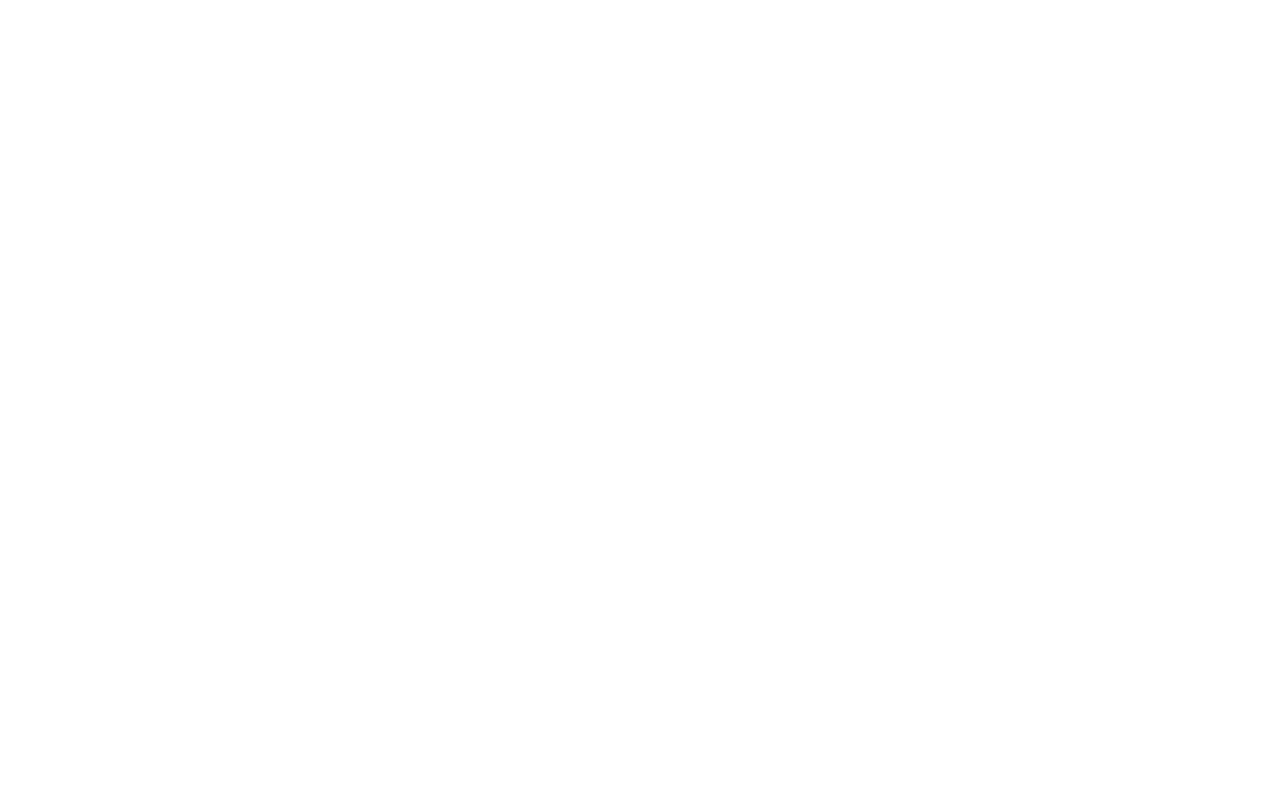
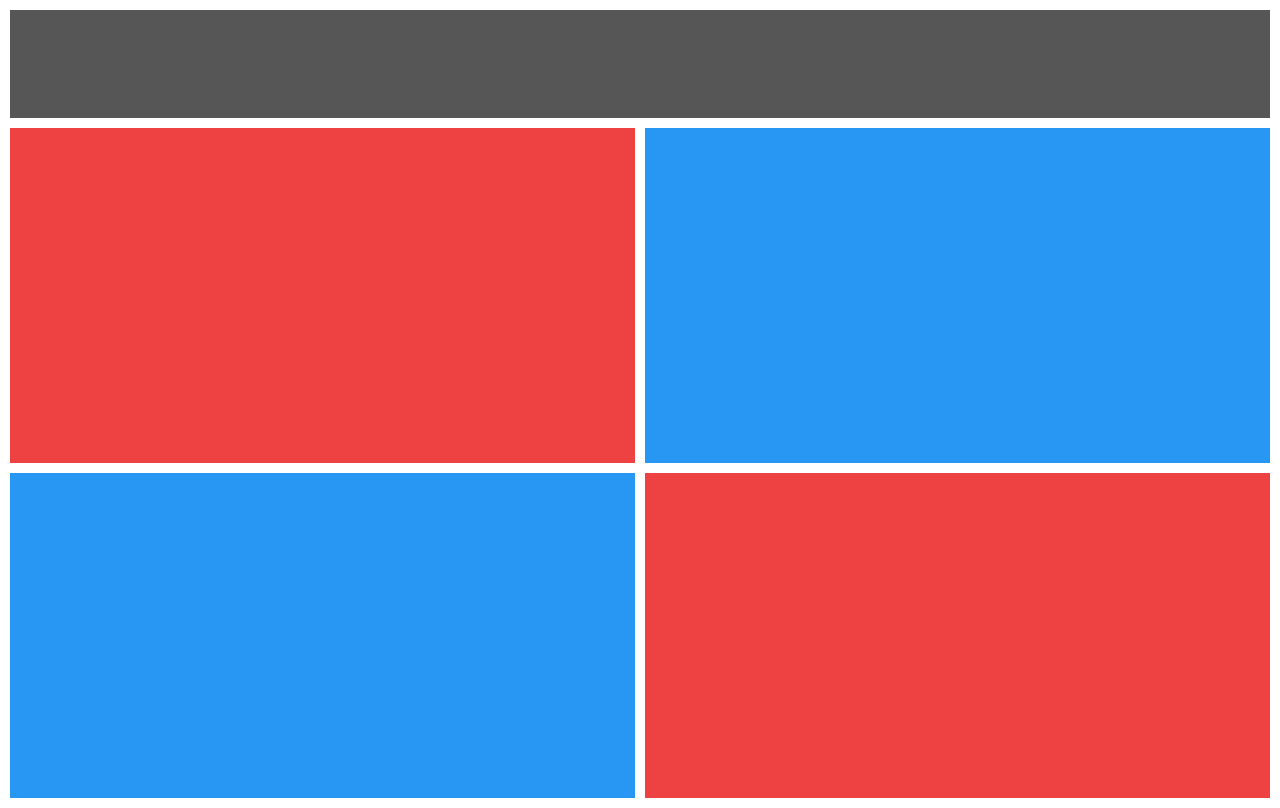
Before and after one commit to samuelromeu/FrontEnd-exercicios, a plain HTML site: page ExerciciosFlex/Flex 5/index.html in a window 1280 px wide. Drawn offline with Linux system fonts and the light colour scheme.

Commit message:
Subindo os exercícios do flex do 5 ao 8; Colocando o exercicio 10 no lugar

```diff
--- a/ExerciciosFlex/Flex 5/index.html
+++ b/ExerciciosFlex/Flex 5/index.html
@@ -3,9 +3,33 @@
 <head>
     <meta charset="UTF-8">
     <meta name="viewport" content="width=device-width, initial-scale=1.0">
-    <title>Document</title>
+    <title>Flex 5</title>
+    <link rel="stylesheet" href="style.css">
+</head>
 </head>
 <body>
 
+  <header></header>
+
+    <main>
+
+        <div class="superior">
+            <div id="secao1-sup">
+            </div>
+
+            <div id="secao2-sup">
+            </div>
+        </div>
+
+        <div class="inferior">
+            <div id="secao1-inf">
+            </div>
+
+            <div id="secao2-inf">
+            </div>
+        </div>
+
+    </main>
+
 </body>
 </html>
--- /dev/null
+++ b/ExerciciosFlex/Flex 5/style.css
@@ -0,0 +1,65 @@
+*{
+    margin: 0;
+    padding: 0;
+    box-sizing: border-box;
+}
+
+header{
+    margin: 10px;
+    height: 13.5vh;
+    background-color: #565656;
+}
+main{
+    /* display: flex; */
+    max-width: 100%;
+    margin: 10px;
+    gap: 10px;
+    height: calc(100vh - 130px);
+}
+
+.superior{
+    display: flex;
+    width: 100%;
+    height: 50%;
+    gap: 10px;
+}
+
+.inferior{
+    display: flex;
+    width: 100%;
+    height: calc(50% - 10px);
+    gap: 10px;
+    margin-top: 10px;
+}
+
+#secao1-sup{
+    display: flex;
+    width: 50%;
+    height: 100%;
+    background-color: #ee4242;
+}
+
+
+#secao2-sup{
+    border: 10px;
+    display: flex;
+    width: 50%;
+    height: 100%;
+    background-color:    #2897f4;
+}
+
+
+#secao1-inf{
+    display: flex;
+    width: 50%;
+    height: 100%;
+    background-color:   #2897f4;
+}
+
+#secao2-inf{
+    border: 10px;
+    display: flex;
+    width: 50%;
+    height: 100%;
+    background-color: #ee4242;
+}
--- /dev/null
+++ b/ExerciciosFlex/Flex 6/style.css
@@ -0,0 +1,45 @@
+*{
+    margin: 0;
+    padding: 0;
+    box-sizing: border-box;
+}
+
+.topo{
+
+ height: 60px;
+ background-color: #565656;
+ margin: 10px    ;
+ padding: 0;
+}
+.meio{
+    height: calc(100vh - 90px - 30vh);
+    background-color:#ee4242;
+    margin: 10px    ;
+    padding: 0;
+}
+
+.baixo{
+    display: flex;
+    height: calc(30vh - 10px);
+    margin: 10px;
+    gap: 10px;
+    flex-direction: row;
+}
+
+#n1{
+    background-color: #2897f4;
+    width: calc(100vw/3);
+    height: 100%;
+}
+
+#n2{
+    background-color: #565656 ;
+    width: calc(100vw/3);
+    height: 100%;
+}
+
+#n3{
+    background-color: #2897f4;
+    width: calc(100vw/3);
+    height: 100%;
+}
--- /dev/null
+++ b/ExerciciosFlex/Flex 7/style.css
@@ -0,0 +1,39 @@
+*{
+    padding: 0;
+    margin: 0;
+    box-sizing: border-box;
+}
+
+
+
+.topo{
+    height: 100px;
+    margin: 10px;
+    background-color: #2897f4;
+}
+
+.meio{
+    height: calc(100vh - 120px);
+    width: 75vw;
+    position: absolute;
+    left: 50%;
+    transform: translateX(-50%);
+}
+
+.meio-sup{
+    height: 60%;
+    margin-bottom: 10px;
+    background-color: #ee4242;
+}
+.meio-inf{
+    display: flex;
+    height: calc(40% - 30px);
+    gap: 10px;
+    flex-direction: row;
+}
+
+#n1{
+    height: 100%;
+    width: calc(100%/3);
+    background-color: #565656;
+}
--- /dev/null
+++ b/ExerciciosFlex/Flex 8/style.css
@@ -0,0 +1,31 @@
+*{
+    padding: 0;
+    margin: 0;
+    box-sizing: border-box;
+}
+
+.topo{
+    height: 75px;
+    background-color: #565656;
+    margin: 10px;
+}
+
+.meio{
+    height: calc(100vh - 95px) ;
+    display: flex;
+    flex-wrap: wrap;
+    box-sizing: border-box;
+}
+
+#n1{
+    height: calc(100%/3 - 20px);
+    width: calc(100%/4 - 20px);
+    background-color: #2897f4;
+    margin: 10px;
+}
+#n2{
+    height: calc(100%/3 - 20px);
+    width: calc(100%/4 - 20px);
+    background-color: #ee4242;
+    margin: 10px;
+}
```
Also changed, not shown: ExerciciosFlex/Flex 6/index.html (added, +25 -0 lines), ExerciciosFlex/Flex 7/index.html (added, +32 -0 lines), ExerciciosFlex/Flex 8/index.html (added, +32 -0 lines), ExerciciosHTML/ex 10/index1.html (renamed from ex10/index1.html).
